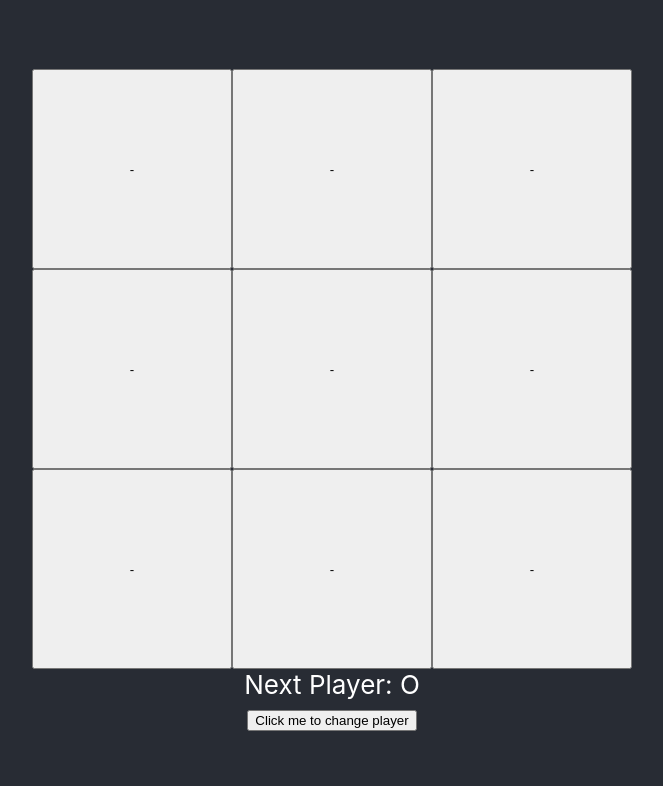
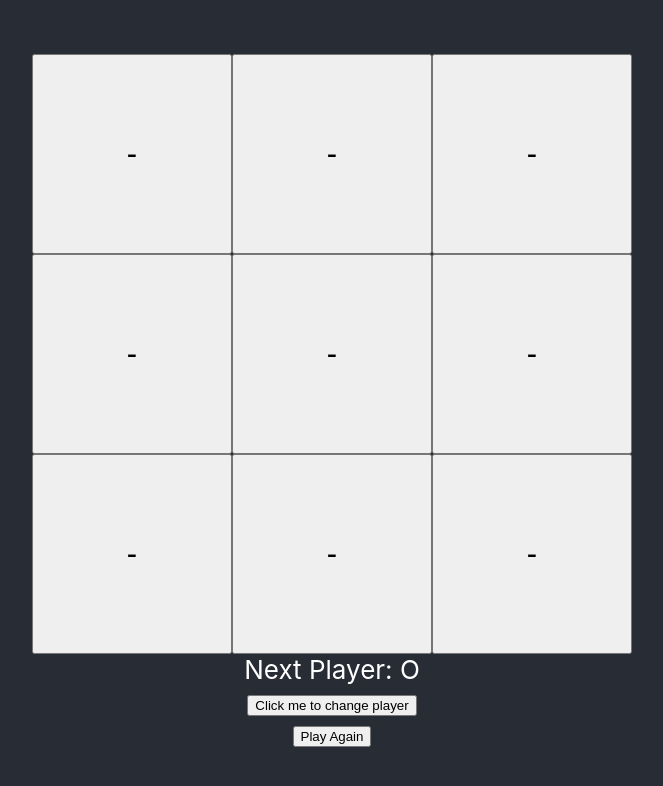
Before and after one commit to farhaannishtar/react-tic-tac-toe, a React (Create React App) app: page / in a window 1280 px wide. Shown: the top 786 px of the page, without its empty margins (308-971 px from the left). Built offline with nearby package versions, Linux system fonts and the light colour scheme.

Commit message:
Check this outt

```diff
--- a/src/App.css
+++ b/src/App.css
@@ -14,4 +14,5 @@
   height: 200px;
   width: 200px;
   cursor: pointer;
+  font-size: calc(15px + 2vmin);
 }
--- a/src/App.tsx
+++ b/src/App.tsx
@@ -21,20 +21,45 @@ function App() {
   const onSquareClickFunction = (i: number) => {
     console.log(i)
     let cloneBoardValues = [...boardValues];
-    cloneBoardValues[i] = xIsNext ? 'X' : 'O';
+    if (cloneBoardValues[i] != '-') {
+      return;
+    }
+    cloneBoardValues[i] = xIsNext ? 'O' : 'X';
     setBoardValues(cloneBoardValues);
     setXIsNext(!xIsNext);
+
+    // console.log('test');
+    console.log(calculateWinner(cloneBoardValues) + ' is the winner');
+
+    const gameOver = () => {
+      const gameOver = (element: string) => element != '-';
+      return cloneBoardValues.every(gameOver);
+    }
+    if (gameOver() === true) {
+      let winner = calculateWinner(cloneBoardValues)
+      alert(`Game is over. ${winner} is the winner.`)
+    }
   }
+
+  const resetGame = () => {
+    setBoardValues(["-", "-", "-", "-", "-", "-", "-", "-", "-"]);
+  }
+
   return (
     <>
       <div className="App">
-        <Board squares={boardValues} onSquareClick={onSquareClickFunction} />
+        <Board squares={boardValues} onSquareClick={onSquareClickFunction}/>
         <div>
           Next Player: {xIsNext ? 'O' : 'X' }
           <div>
             <button onClick={() => setXIsNext(!xIsNext)}>
               Click me to change player
             </button>
+            <div>
+              <button onClick={() => resetGame()}>
+              Play Again
+              </button>
+            </div>
           </div>
         </div>
       </div>
```
